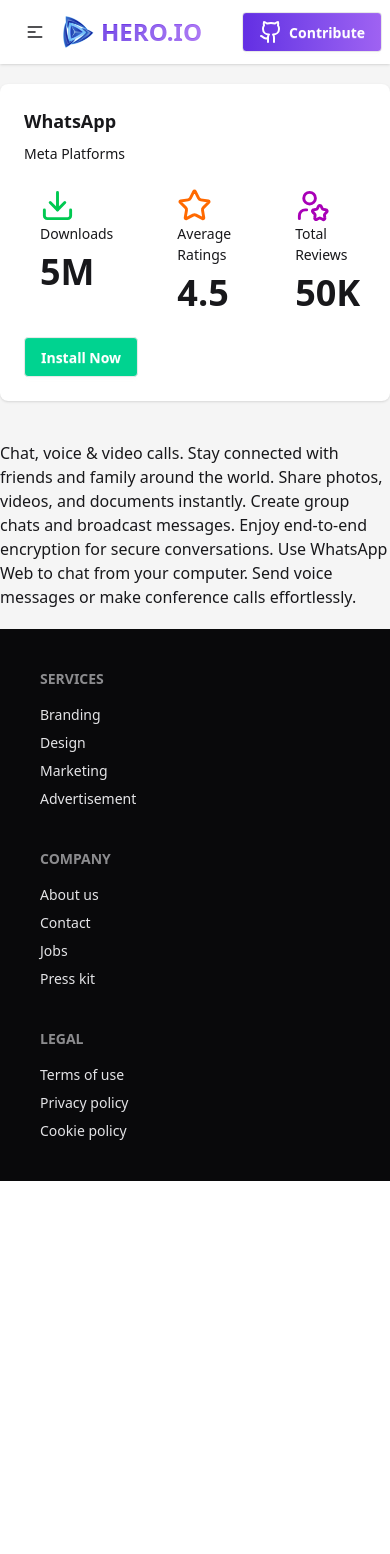
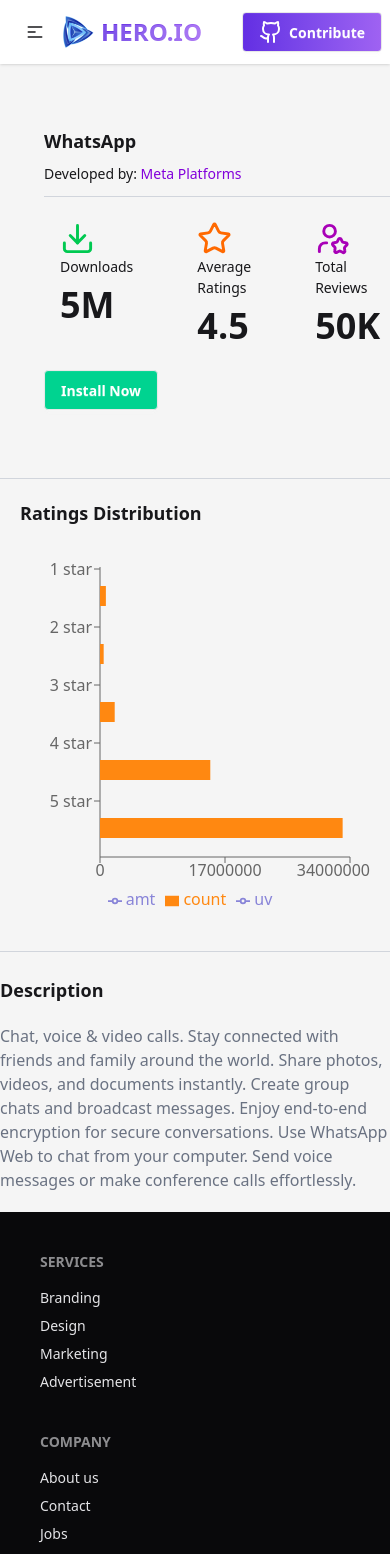
Before and after one commit to grapcode/Hero-Apps-ass-08, a React (Vite) app: page /cardDetails/1 in a window 390 px wide. Shown: the top 1554 px of the page. Before the commit the page ends 1181 px from the top, so only its background shows below. Built offline with nearby package versions, Linux system fonts and the light colour scheme; grey boxes are pictures that could not be loaded.

Commit message:
Almost done

```diff
--- a/package.json
+++ b/package.json
@@ -17,6 +17,7 @@
     "react-dom": "^19.1.1",
     "react-router": "^7.9.3",
     "react-toastify": "^11.0.5",
+    "recharts": "^3.2.1",
     "tailwindcss": "^4.1.14"
   },
   "devDependencies": {
--- a/src/Components/Banner.jsx
+++ b/src/Components/Banner.jsx
@@ -7,8 +7,10 @@
   return (
     <div className="py-6 ">
       <div className="text-center space-y-3  ">
-        <h1 className="text-4xl font-bold">We Build Productive Apps</h1>
-        <p>
+        <h1 className="text-2xl md:text-2xl md:text-4xl font-bold">
+          We Build Productive Apps
+        </h1>
+        <p className="px-5">
           At HERO.IO, we craft innovative apps designed to make everyday life
           simpler, smarter, and more exciting. Our goal is to turn your ideas
           into digital experiences that truly make an impact.
@@ -22,23 +24,23 @@
         <img className="mx-auto mt-8" src={hero} alt="" />
       </div>
       <div className="bg-linear-to-r from-[#632EE3] to-[#9F62F2] p-5 text-white text-center w-screen -mx-[calc((100vw-100%)/2)]  ">
-        <h2 className="text-3xl font-bold">
+        <h2 className="text-xl md:text-3xl font-bold">
           Trusted by Millions, Built for You
         </h2>
         <div className="flex justify-center py-5 gap-12">
           <div>
             <p>Total Downloads</p>
-            <h2 className="text-4xl font-bold">29.6M</h2>
+            <h2 className="text-2xl md:text-4xl font-bold">29.6M</h2>
             <p>21% more than last month</p>
           </div>
           <div>
             <p>Total Reviews</p>
-            <h2 className="text-4xl font-bold">906K</h2>
+            <h2 className="text-2xl md:text-4xl font-bold">906K</h2>
             <p>46% more than last month</p>
           </div>
           <div>
             <p>Active Apps</p>
-            <h2 className="text-4xl font-bold">132+</h2>
+            <h2 className="text-2xl md:text-4xl font-bold">132+</h2>
             <p>31 more will Launch</p>
           </div>
         </div>
--- a/src/Pages/Card.jsx
+++ b/src/Pages/Card.jsx
@@ -10,8 +10,12 @@
       to={`/cardDetails/${id}`}
       className="card bg-base-100 border-gray-400 shadow-lg hover:scale-105 transition ease-in-out"
     >
-      <figure className=" overflow-hidden">
-        <img className="w-70 h-70 object-cover" src={image} alt="" />
+      <figure className=" overflow-hidden p-4">
+        <img
+          className="w-70 h-70 object-cover rounded-2xl"
+          src={image}
+          alt=""
+        />
       </figure>
       <div className="p-4">
         <h3 className="text-lg font-semibold">{title} </h3>
--- a/src/Pages/CardDetails.jsx
+++ b/src/Pages/CardDetails.jsx
@@ -3,6 +3,18 @@
 import useAppsData from '../Hooks/useAppsData';
 import { Download, Star, UserStar } from 'lucide-react';
 import { toast } from 'react-toastify';
+import {
+  Area,
+  Bar,
+  CartesianGrid,
+  ComposedChart,
+  Legend,
+  Line,
+  ResponsiveContainer,
+  Tooltip,
+  XAxis,
+  YAxis,
+} from 'recharts';
 
 const CardDetails = () => {
   const { id } = useParams();
@@ -23,6 +35,7 @@
     ratingAvg,
     reviews,
     description,
+    ratings,
   } = item;
   //   console.log(item);
 
@@ -46,16 +59,21 @@
   };
 
   //    📊 chart  data
+  const chartData = ratings || [];
 
   return (
     <section>
-      <div className="card card-side bg-base-100 shadow-sm my-5">
+      {/* ✨ Details Card */}
+
+      <div className="card card-side my-5 p-5">
         <figure>
-          <img className="h-40" src={image} alt="Movie" />
+          <img className="h-64" src={image} alt="Movie" />
         </figure>
         <div className="card-body">
           <h2 className="card-title">{title}</h2>
-          <p>{companyName}</p>
+          <p className="border-b border-gray-300 pb-3">
+            Developed by: <span className="text-purple-700">{companyName}</span>
+          </p>
           {/* icons 3 */}
           <div className="p-4 flex gap-16">
             <div className=" space-y-2">
@@ -92,7 +110,39 @@
           </button>
         </div>
       </div>
-      <p className="py-5">{description}</p>
+
+      {/* //    📊 chart  data */}
+
+      <div className="space-y-5 border-b border-gray-300 border-t my-6 p-5">
+        <h3 className="text-lg font-semibold">Ratings Distribution</h3>
+        <div className="h-96">
+          <ResponsiveContainer width="100%" height="100%">
+            <ComposedChart
+              layout="vertical"
+              width={500}
+              height={400}
+              data={chartData}
+              margin={{
+                top: 20,
+                right: 20,
+                bottom: 20,
+                left: 20,
+              }}
+            >
+              <CartesianGrid stroke="#f5f5f5" />
+              <XAxis type="number" />
+              <YAxis dataKey="name" type="category" scale="band" />
+              <Tooltip />
+              <Legend />
+              <Area dataKey="amt" fill="#8884d8" stroke="#8884d8" />
+              <Bar dataKey="count" barSize={20} fill="#ff8811" />
+              <Line dataKey="uv" stroke="#8884d8" />
+            </ComposedChart>
+          </ResponsiveContainer>
+        </div>
+      </div>
+      <h3 className="text-lg font-semibold">Description</h3>
+      <p className="py-5 text-gray-500">{description}</p>
     </section>
   );
 };
--- a/src/Pages/Home.jsx
+++ b/src/Pages/Home.jsx
@@ -17,9 +17,11 @@
 
       <div className="my-5 text-center space-y-3">
         <h1 className="text-3xl font-bold">Trending Apps</h1>
-        <p>Explore All Trending Apps on the Market developed by us</p>
+        <p className="px-3">
+          Explore All Trending Apps on the Market developed by us
+        </p>
       </div>
-      <div className="grid grid-cols-1 md:grid-cols-2 lg:grid-cols-4 justify-items-center gap-10 py-10">
+      <div className="grid grid-cols-1 md:grid-cols-2 lg:grid-cols-4 justify-items-center gap-10 py-6">
         {trendingData.map((data) => (
           <Card key={data.id} data={data}></Card>
         ))}
--- a/src/Pages/Installation.jsx
+++ b/src/Pages/Installation.jsx
@@ -89,7 +89,7 @@
           >
             <figure className="p-3">
               <img
-                className="w-40 h-28 object-cover rounded-2xl"
+                className="w-40 h-28 object-cover rounded-2xl p-2"
                 src={p.image}
                 alt={p.name}
               />
@@ -120,24 +120,6 @@
           </div>
         ))}
       </div>
-
-      {/* 📊 chart */}
-      {/* <div className="space-y-3">
-        <h3 className="text-xl font-semibold">Wishlist Summery</h3>
-        <div className="bg-base-100 border rounded-xl p-4 h-80">
-          <ResponsiveContainer width="100%" height="100%">
-            <BarChart data={chartData}>
-              <CartesianGrid strokeDasharray="3 3" />
-              <XAxis dataKey="category" />
-              <YAxis />
-              <Tooltip />
-              <Legend />
-
-              <Bar dataKey="total" fill="#82ca9d" />
-            </BarChart>
-          </ResponsiveContainer>
-        </div>
-      </div> */}
     </div>
   );
 };
```
Also changed, not shown: 1 other file (tests, documents, lock files or other folders).
